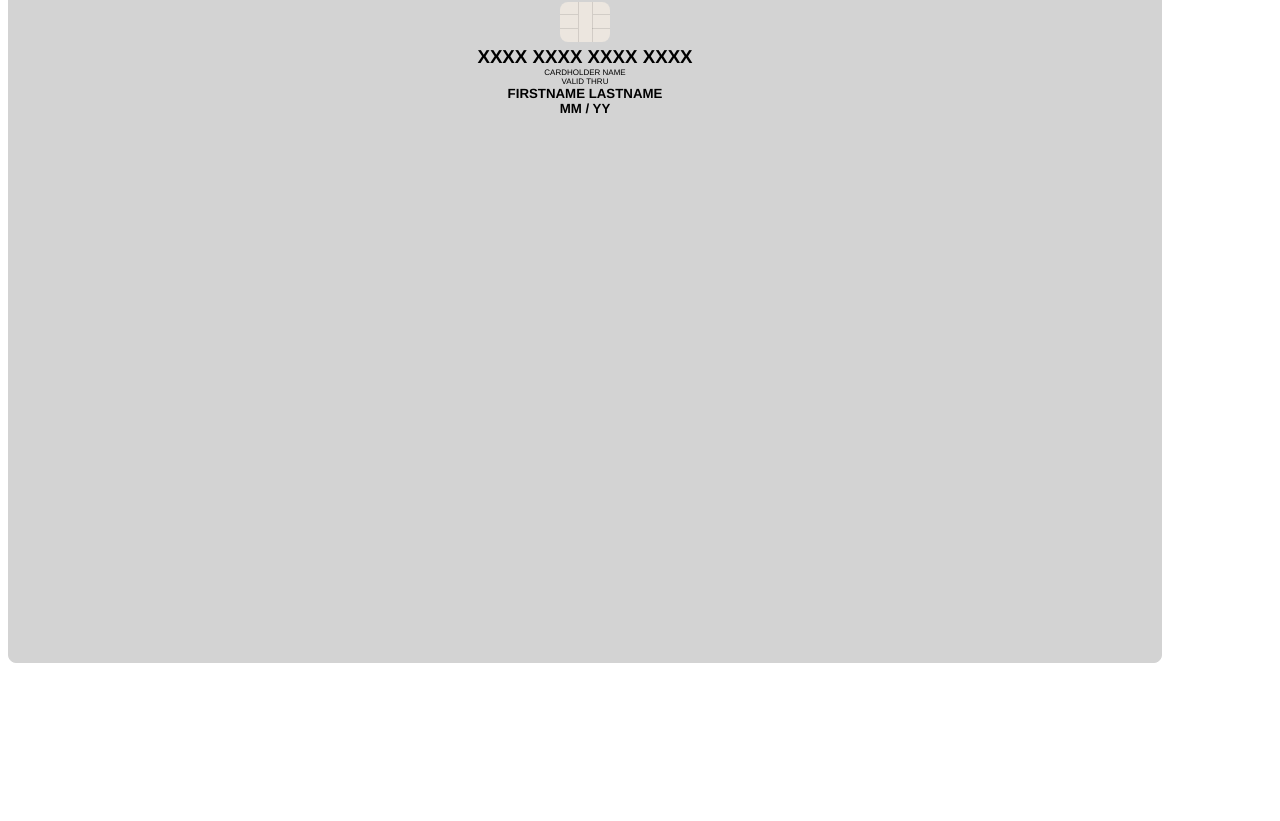
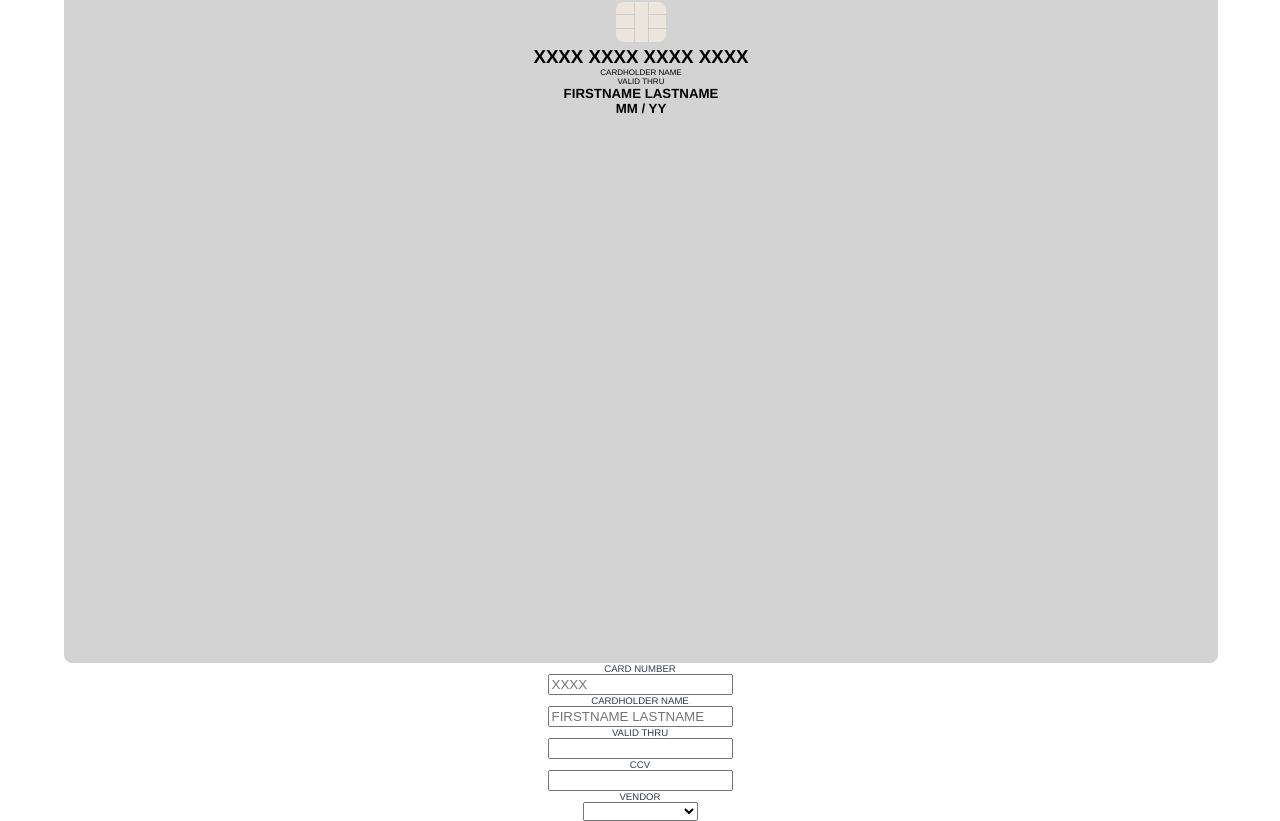
Before and after one commit to cenglander/e-wallet, a Vue app: page /add-card in a window 1280 px wide. Shown: the part 149-970 px from the top of the page. Before the commit the page ends 820 px from the top, so only its background shows below. Built offline with nearby package versions, Linux system fonts and the light colour scheme.

Commit message:
Started with CardForm

```diff
--- a/src/components/CardForm.vue
+++ b/src/components/CardForm.vue
@@ -1,6 +1,22 @@
 <template>
   <div class="card-form">
-
+    <p>CARD NUMBER {{cardNo}} </p>
+    <input v-model="cardNo" placeholder="XXXX">
+    <p>CARDHOLDER NAME</p>
+    <input v-model="name" placeholder="FIRSTNAME LASTNAME">
+    <p>VALID THRU</p>
+    <input v-model="validThruMonth">
+    <!-- plus validThruYear! -->
+    <p>CCV</p>
+    <input v-model="ccv">
+    <p>VENDOR</p>
+    <select v-model="vendor">
+      <option v-for="vendor in vendorList"
+        v-bind:key="vendor.value"
+        v-bind:value="vendor.value">
+        {{ vendor.text }}
+      </option>
+    </select>
 
   </div>
 </template>
@@ -11,10 +27,21 @@
 export default {
   name: 'CardForm',
   components: {
-  }
+  },
+  data: () => ({
+      vendorList: [
+        { text: 'Bitcoin Inc', value: 'bitcoin' },
+        { text: 'Ninja Bank', value: 'ninja' },
+        { text: 'Block Chain Inc', value: 'blockchain' },
+        { text: 'Evil Corp', value: 'evil' },
+      ]
+  })
 }
 </script>
 
-<style lang="scss">
-
+<style scoped lang="scss">
+  p {
+    font-size: 0.6rem;
+    padding-top: 10rem;
+  }
 </style>
--- a/src/views/AddCard.vue
+++ b/src/views/AddCard.vue
@@ -37,3 +37,10 @@ export default {
   })
 }
 </script>
+<style scoped lang="scss">
+  div .add-card {
+    width: 90vw;
+    height: 80vh;
+    margin: 0 auto;
+  }
+</style>
```
